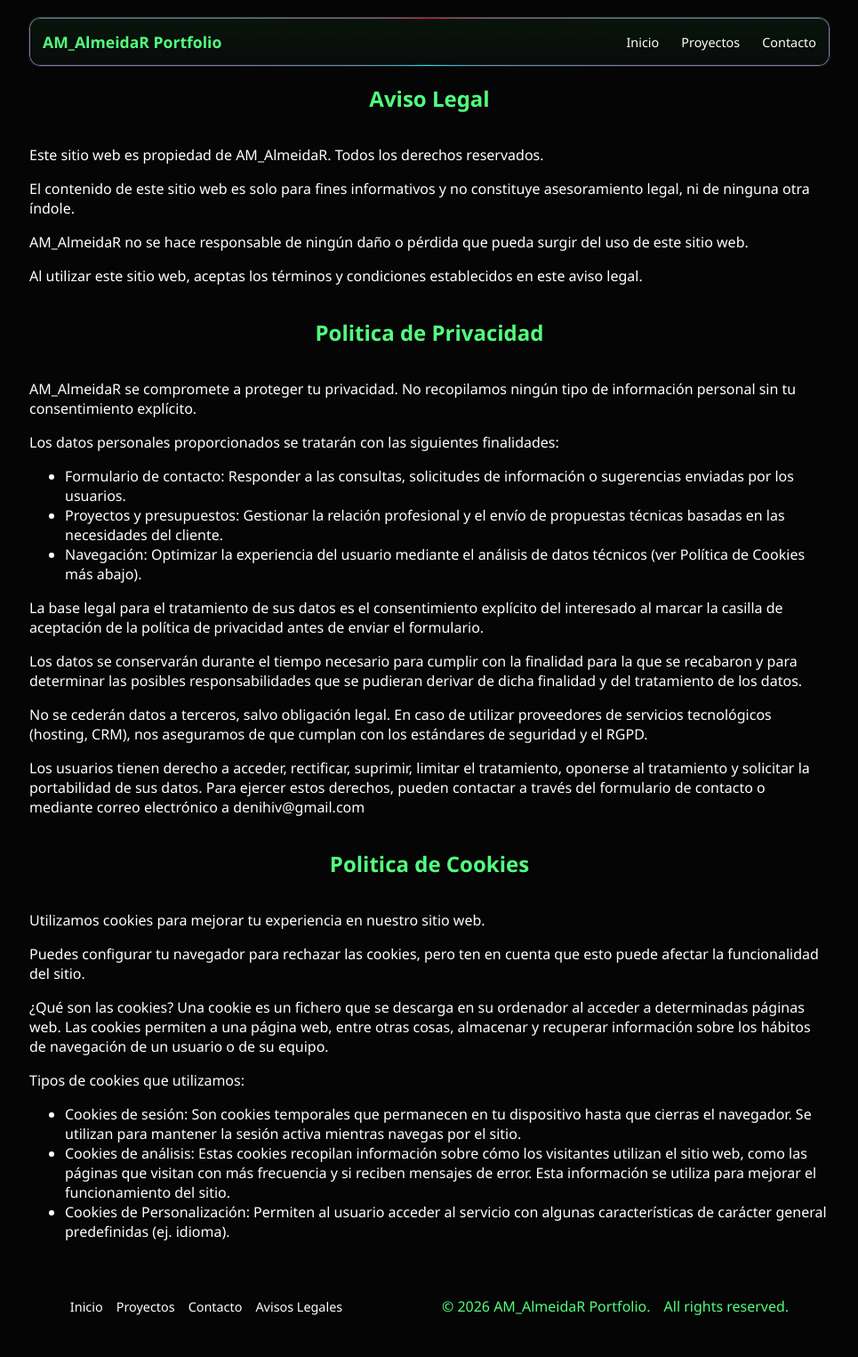
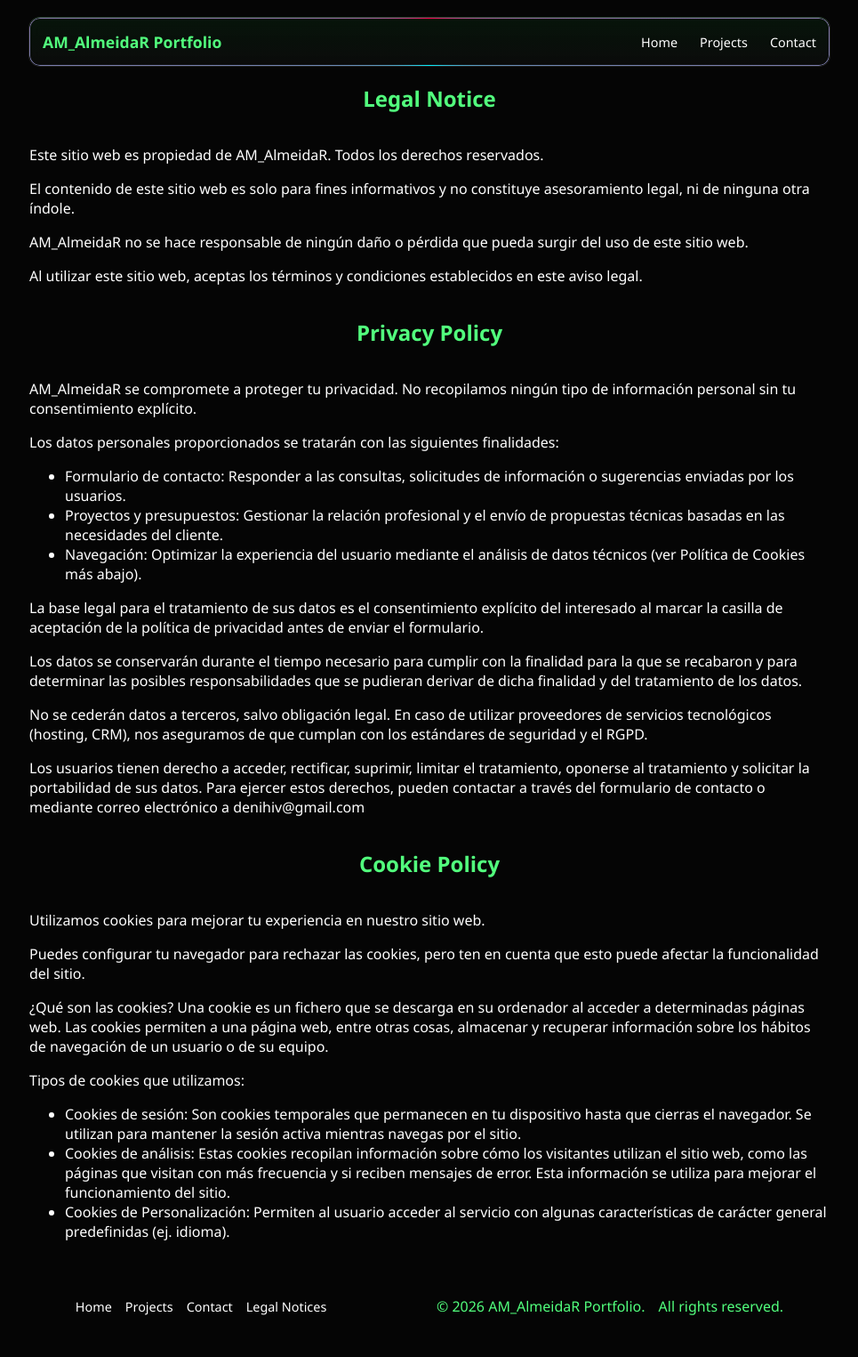
Before and after one commit to AM-AlmeidaR/portfolio2026, a website: page aviso_legal.html in a window 1280 px wide. Shown: the whole page at 89% size, without its empty margins (157-1122 px from the left). Drawn offline with Linux system fonts and the light colour scheme.

Commit message:
fixing some translations

```diff
--- a/aviso_legal.html
+++ b/aviso_legal.html
@@ -11,21 +11,21 @@
             <h1>AM_AlmeidaR Portfolio</h1>
             <nav>
                 <ul>
-                    <li><a href="index.html">Inicio</a></li>
-                    <li><a href="proyectos.html">Proyectos</a></li>
-                    <li><a href="contacto.html">Contacto</a></li>
+                    <li><a href="index.html">Home</a></li>
+                    <li><a href="proyectos.html">Projects</a></li>
+                    <li><a href="contacto.html">Contact</a></li>
                 </ul>
             </nav>
         </header>
         <hero>
-            <h2>Aviso Legal</h2>
+            <h2>Legal Notice</h2>
             <section class="legal-section">
                 <p>Este sitio web es propiedad de AM_AlmeidaR. Todos los derechos reservados.</p>
                 <p>El contenido de este sitio web es solo para fines informativos y no constituye asesoramiento legal, ni de ninguna otra índole.</p>
                 <p>AM_AlmeidaR no se hace responsable de ningún daño o pérdida que pueda surgir del uso de este sitio web.</p>
                 <p>Al utilizar este sitio web, aceptas los términos y condiciones establecidos en este aviso legal.</p>
             </section>
-            <h2>Politica de Privacidad</h2>
+            <h2>Privacy Policy</h2>
             <section class="privacy-section">
                 <p>AM_AlmeidaR se compromete a proteger tu privacidad. No recopilamos ningún tipo de información personal sin tu consentimiento explícito.</p>
                 <p>Los datos personales proporcionados se tratarán con las siguientes finalidades:</p>
@@ -39,7 +39,7 @@
                 <p>No se cederán datos a terceros, salvo obligación legal. En caso de utilizar proveedores de servicios tecnológicos (hosting, CRM), nos aseguramos de que cumplan con los estándares de seguridad y el RGPD.</p>
                 <p>Los usuarios tienen derecho a acceder, rectificar, suprimir, limitar el tratamiento, oponerse al tratamiento y solicitar la portabilidad de sus datos. Para ejercer estos derechos, pueden contactar a través del formulario de contacto o mediante correo electrónico a denihiv@gmail.com</p>
             </section>
-            <h2>Politica de Cookies</h2>
+            <h2>Cookie Policy</h2>
             <section class="cookies-section">
                 <p>Utilizamos cookies para mejorar tu experiencia en nuestro sitio web.</p>
                 <p>Puedes configurar tu navegador para rechazar las cookies, pero ten en cuenta que esto puede afectar la funcionalidad del sitio.</p>
@@ -55,10 +55,10 @@
         <footer>
             <nav class="footer-nav">
                 <ul>
-                    <li><a href="index.html">Inicio</a></li>
-                    <li><a href="proyectos.html">Proyectos</a></li>
-                    <li><a href="contacto.html">Contacto</a></li>
-                    <li><a href="#">Avisos Legales</a></li>
+                    <li><a href="index.html">Home</a></li>
+                    <li><a href="proyectos.html">Projects</a></li>
+                    <li><a href="contacto.html">Contact</a></li>
+                    <li><a href="aviso_legal.html">Legal Notices</a></li>
                 </ul>
             </nav>
             <div class="footer-info">
```
Also changed, not shown: contacto.html (+7 -7 lines), index.html (+7 -7 lines), proyectos.html (+7 -7 lines).
